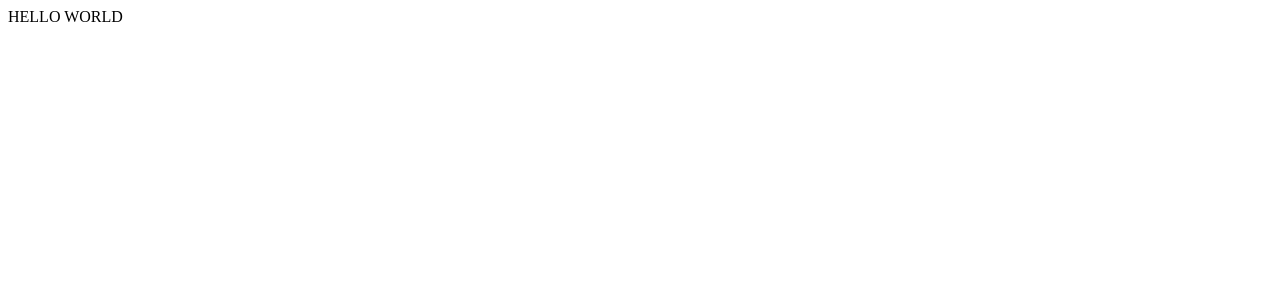
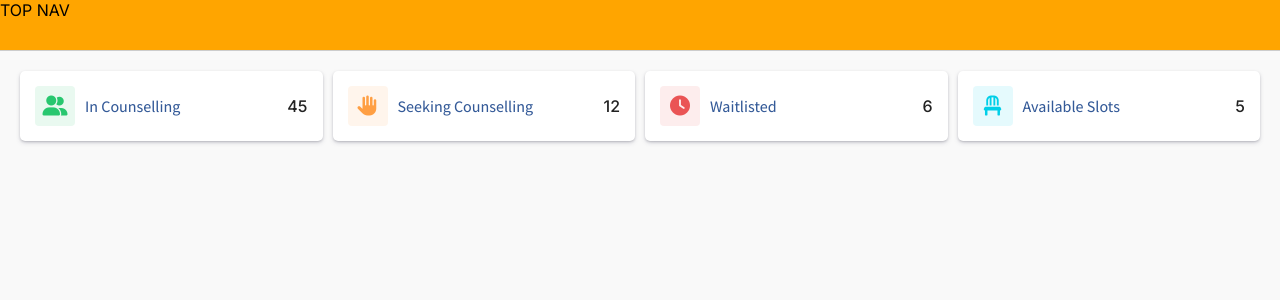
Before and after one commit to joseph-johnson27001/staff-dashboard, a Vue app: page / in a window 1280 px wide. Shown: the top 300 px of the page. Built offline with nearby package versions, Linux system fonts and the light colour scheme.

Commit message:
Layout and stat cards

```diff
--- a/public/index.html
+++ b/public/index.html
@@ -1,15 +1,33 @@
 <!DOCTYPE html>
 <html lang="">
   <head>
-    <meta charset="utf-8">
-    <meta http-equiv="X-UA-Compatible" content="IE=edge">
-    <meta name="viewport" content="width=device-width,initial-scale=1.0">
-    <link rel="icon" href="<%= BASE_URL %>favicon.ico">
-    <title><%= htmlWebpackPlugin.options.title %></title>
+    <meta charset="utf-8" />
+    <meta http-equiv="X-UA-Compatible" content="IE=edge" />
+    <meta name="viewport" content="width=device-width,initial-scale=1.0" />
+    <link rel="icon" href="<%= BASE_URL %>favicon.ico" />
+
+    <!-- GOOGLE FONTS -->
+    <link rel="preconnect" href="https://fonts.googleapis.com" />
+    <link rel="preconnect" href="https://fonts.gstatic.com" crossorigin />
+    <link
+      href="https://fonts.googleapis.com/css2?family=Assistant:wght@200..800&family=Inter:ital,opsz,wght@0,14..32,100..900;1,14..32,100..900&family=Open+Sans:ital,wght@0,300..800;1,300..800&family=Roboto:ital,wght@0,100..900;1,100..900&family=Unica+One&display=swap"
+      rel="stylesheet"
+    />
+
+    <!-- FONT AWESOME -->
+    <link
+      href="https://cdnjs.cloudflare.com/ajax/libs/font-awesome/6.0.0-beta3/css/all.min.css"
+      rel="stylesheet"
+    />
+    <title>Counsellor Dashboard</title>
   </head>
   <body>
     <noscript>
-      <strong>We're sorry but <%= htmlWebpackPlugin.options.title %> doesn't work properly without JavaScript enabled. Please enable it to continue.</strong>
+      <strong
+        >We're sorry but <%= htmlWebpackPlugin.options.title %> doesn't work
+        properly without JavaScript enabled. Please enable it to
+        continue.</strong
+      >
     </noscript>
     <div id="app"></div>
     <!-- built files will be auto injected -->
--- a/src/App.vue
+++ b/src/App.vue
@@ -1,11 +1,104 @@
 <template>
-  <div>HELLO WORLD</div>
+  <div id="app">
+    <TopNav />
+    <div class="content-wrapper">
+      <div class="main-content">
+        <!-- stat Cards Row -->
+        <div class="stats-grid">
+          <StatisticsCard
+            v-for="stat in stats"
+            :key="stat.statName"
+            :icon-class="stat.iconClass"
+            :stat-name="stat.statName"
+            :value="stat.value"
+            :icon-color="stat.iconColor"
+            :icon-container-color="stat.iconContainerColor"
+          />
+        </div>
+      </div>
+    </div>
+  </div>
 </template>
 
 <script>
+import TopNav from "./components/Navigation/TopNav.vue";
+import StatisticsCard from "./components/UI/StatisticsCard.vue";
+
 export default {
   name: "App",
+  components: {
+    TopNav,
+    StatisticsCard,
+  },
+  data() {
+    return {
+      stats: [
+        {
+          iconClass: "fas fa-user-friends",
+          statName: "In Counselling",
+          value: "45",
+          iconColor: "#28c76f",
+          iconContainerColor: "rgba(40, 199, 111, 0.1)",
+        },
+        {
+          iconClass: "fas fa-hand-paper",
+          statName: "Seeking Counselling",
+          value: "12",
+          iconColor: "#ff9f43",
+          iconContainerColor: "rgba(255, 159, 67, 0.1)",
+        },
+        {
+          iconClass: "fas fa-clock",
+          statName: "Waitlisted",
+          value: "6",
+          iconColor: "#ea5455",
+          iconContainerColor: "rgba(234, 84, 85, 0.1)",
+        },
+        {
+          iconClass: "fas fa-chair",
+          statName: "Available Slots",
+          value: "5",
+          iconColor: "#00cfe8",
+          iconContainerColor: "rgba(0, 207, 232, 0.1)",
+        },
+      ],
+    };
+  },
 };
 </script>
 
-<style></style>
+<style>
+body {
+  margin: 0;
+  font-family: "Inter", sans-serif;
+  background-color: #f9f9f9;
+}
+
+#app {
+  width: 100%;
+  min-height: 100vh;
+  box-sizing: border-box;
+  display: flex;
+  flex-direction: column;
+}
+
+.content-wrapper {
+  display: flex;
+  justify-content: center;
+  flex: 1;
+}
+
+.main-content {
+  width: 100%;
+  max-width: 1400px;
+  padding: 20px;
+  box-sizing: border-box;
+}
+
+.stats-grid {
+  display: grid;
+  grid-template-columns: repeat(4, 1fr);
+  gap: 10px;
+  margin-bottom: 2rem;
+}
+</style>
--- /dev/null
+++ b/src/components/Navigation/TopNav.vue
@@ -0,0 +1,12 @@
+<template>
+  <nav>TOP NAV</nav>
+</template>
+
+<style>
+nav {
+  width: 100%;
+  height: 50px;
+  background-color: orange;
+  border-bottom: 1px solid #ccc;
+}
+</style>
--- /dev/null
+++ b/src/components/UI/StatisticsCard.vue
@@ -0,0 +1,94 @@
+<template>
+  <div class="card">
+    <div class="card-header">
+      <div
+        class="icon-container"
+        :style="{ backgroundColor: iconContainerColor }"
+      >
+        <i :class="iconClass" :style="{ color: iconColor }"></i>
+      </div>
+      <span class="stat-name">{{ statName }}</span>
+    </div>
+    <div class="value">{{ value }}</div>
+  </div>
+</template>
+
+<script>
+export default {
+  props: {
+    iconClass: {
+      type: String,
+      required: true,
+    },
+    statName: {
+      type: String,
+      required: true,
+    },
+    value: {
+      type: String,
+      required: true,
+    },
+    iconColor: {
+      type: String,
+      default: "#28c76f",
+    },
+    iconContainerColor: {
+      type: String,
+      default: "rgba(39, 148, 97, 0.1)",
+    },
+  },
+};
+</script>
+
+<style scoped>
+.card {
+  align-items: center;
+  background: white;
+  padding: 15px;
+  border-radius: 5px;
+  box-shadow: rgba(50, 50, 93, 0.25) 0px 2px 5px -1px,
+    rgba(0, 0, 0, 0.3) 0px 1px 3px -1px;
+  display: flex;
+  flex-direction: row;
+  justify-content: space-between;
+  cursor: pointer;
+  transition: background-color 0.1s linear;
+}
+
+.card:hover {
+  background-color: #f8f8f8;
+}
+
+.card-header {
+  font-family: "Assistant", sans-serif;
+  display: flex;
+  align-items: center;
+  font-size: 16px;
+  font-weight: 500;
+  color: #345a98;
+}
+
+.icon-container {
+  display: flex;
+  justify-content: center;
+  align-items: center;
+  width: 40px;
+  height: 40px;
+  border-radius: 4px;
+  margin-right: 10px;
+}
+
+.icon-container i {
+  font-size: 20px;
+}
+
+.stat-name {
+  margin-right: 5px;
+}
+
+.value {
+  font-size: 16px;
+  font-weight: 500;
+  color: #222;
+}
+</style>
```
